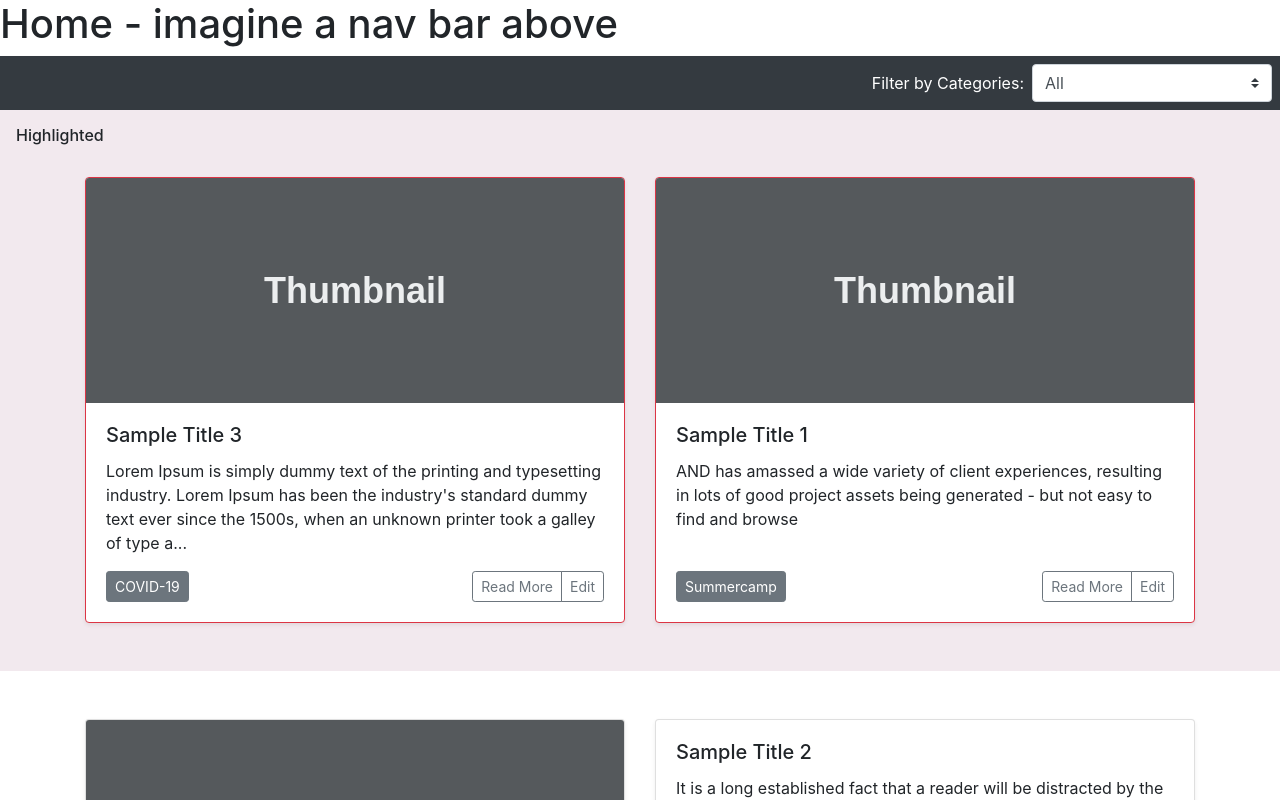
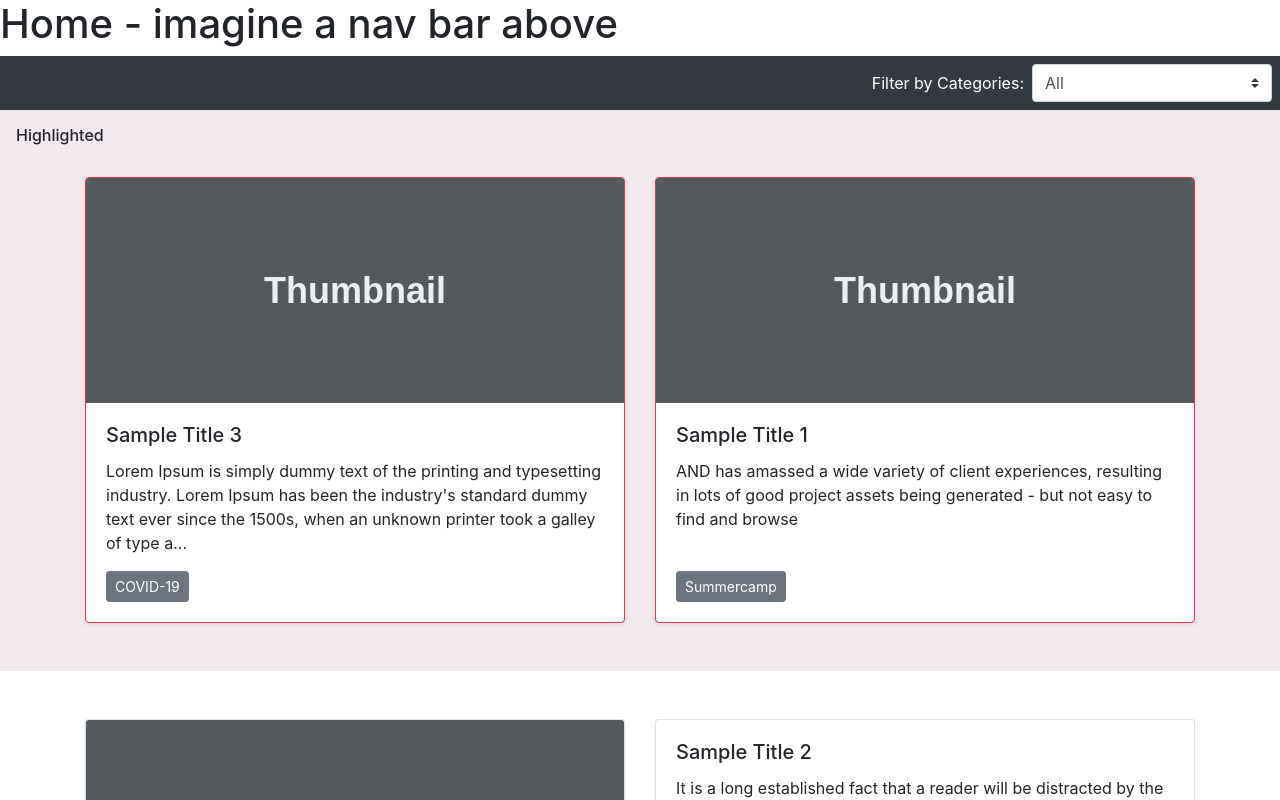
Before and after one commit to jishajaffer/React-Amplify, a React (Create React App) app: page /home in a window 1280 px wide. Shown: the top 800 px of the page. Built offline with nearby package versions, Linux system fonts and the light colour scheme; sample sign-in values are in the browser's storage.

Commit message:
make article card clickable rather than a button

```diff
--- /dev/null
+++ b/src/components/ArticleCard/ArticleCard.css
@@ -0,0 +1,3 @@
+.card .btn {
+    z-index: 2;
+}
--- a/src/components/ArticleCard/ArticleCard.js
+++ b/src/components/ArticleCard/ArticleCard.js
@@ -1,5 +1,6 @@
 import React from "react";
 import { Link } from "react-router-dom";
+import "./ArticleCard.css";
 
 function ArticleCard(props) {
   const { articleId, articleImage, articleTitle, articleContent, articleCategory, highlighted } = props;
@@ -11,12 +12,9 @@ function ArticleCard(props) {
       <div className="card-body d-flex flex-column">
         <h5 className="card-title">{articleTitle}</h5>
         <p className="card-text">{articleContent.length > 200 ? `${articleContent.substring(0, 200)}...` : articleContent.substring(0, 200)}</p>
-        <div className="d-flex justify-content-between align-items-center mt-auto">
+        <Link className="stretched-link" to={`/article/${articleId}`} />
+        <div className="mt-auto">
           <Link className="btn btn-sm btn-secondary" to={`/home/?sortByCategory=${articleCategory}`}>{articleCategory}</Link>
-          <div className="btn-group float-right">
-            <Link className="btn btn-sm btn-outline-secondary" to={`/article/${articleId}`} >Read More</Link>
-            <Link className="btn btn-sm btn-outline-secondary" to="/article/1" >Edit</Link>
-          </div>
         </div>
       </div>
     </div>
```
